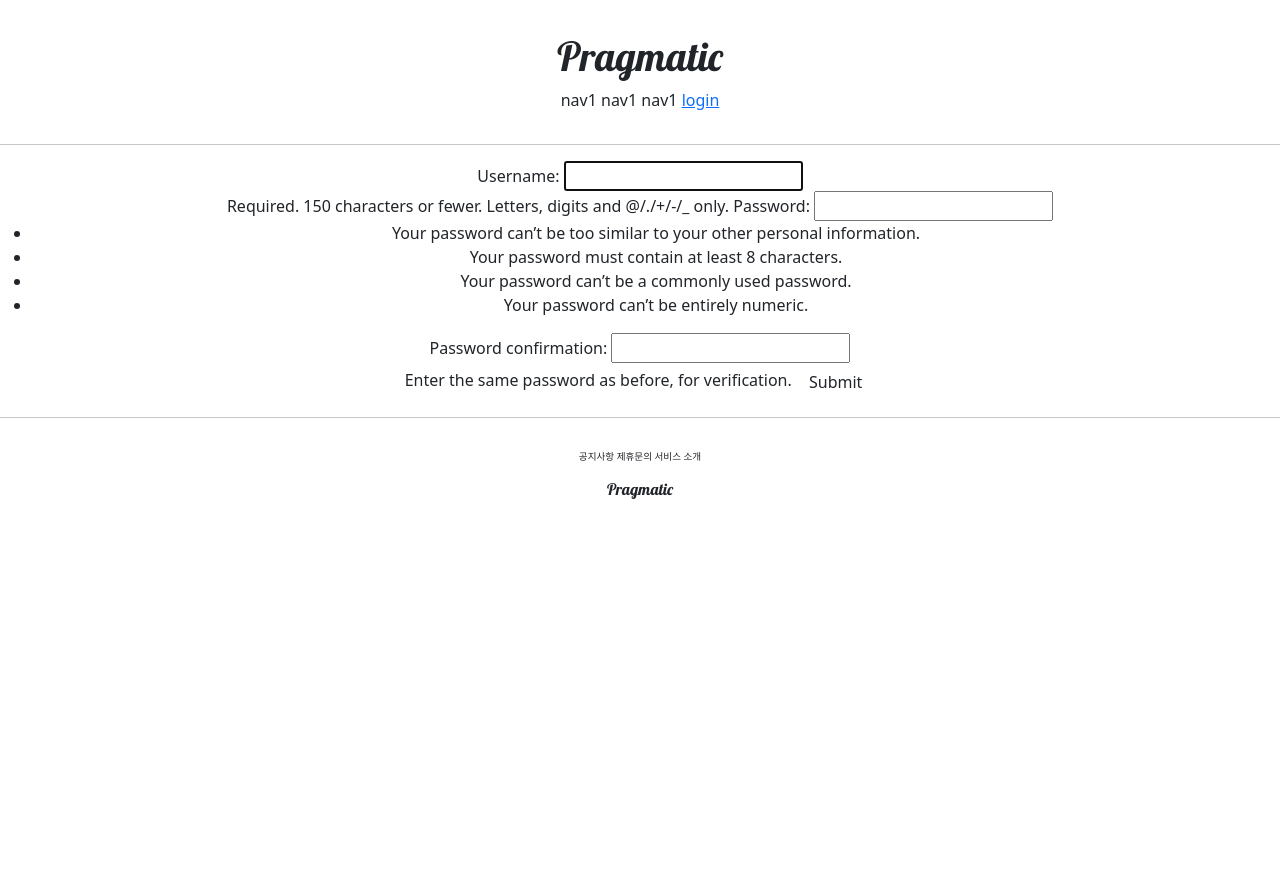
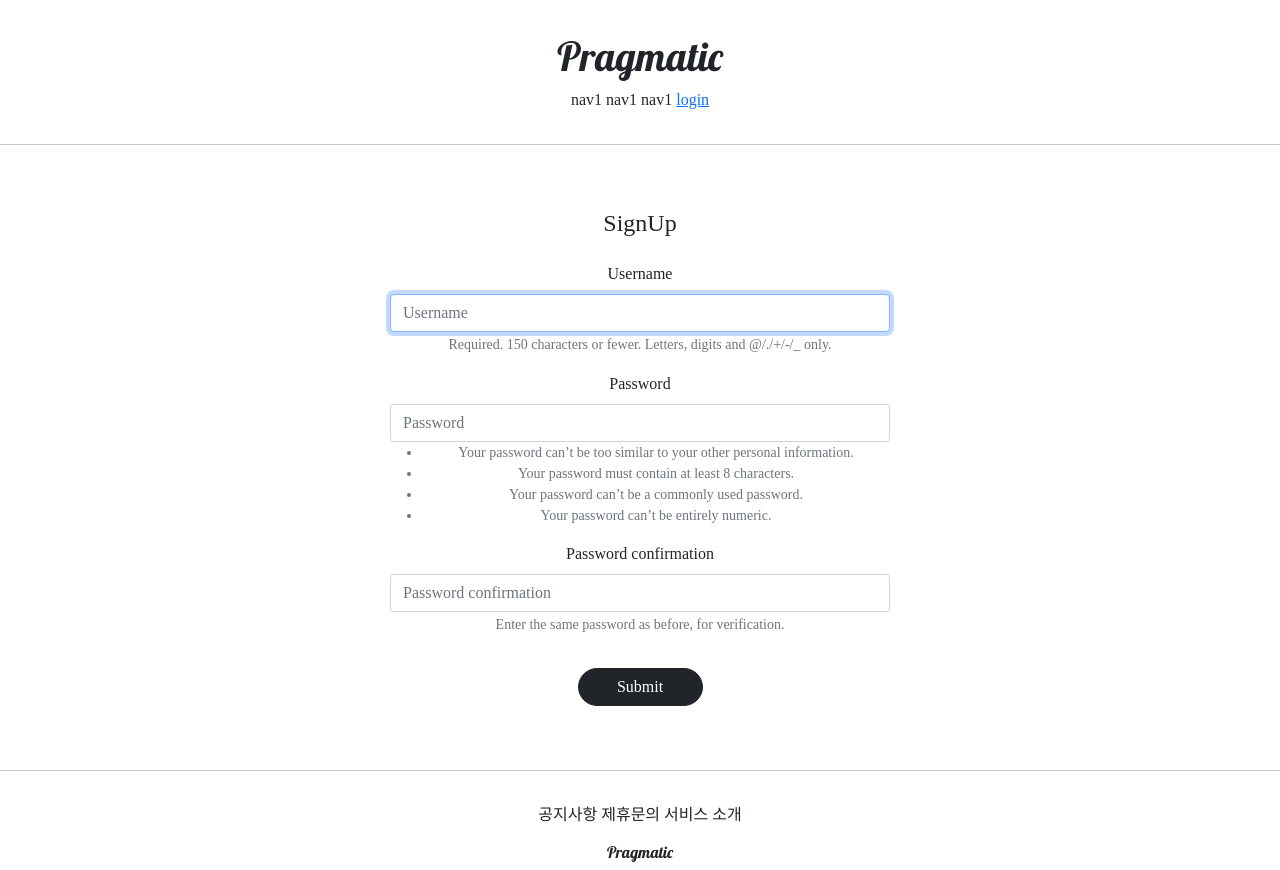
Before and after one commit to kluedeugene/myPinterest, a Django app: page /account/create/ in a window 1280 px wide. Before the commit the page ends 499 px from the top, so only its background shows below. Run offline with Django 4.2, Linux system fonts and the light colour scheme; some libraries are stand-ins or nearby versions.

Commit message:
django course 23 commit about Form design using Bootstrap

```diff
--- a/accountapp/templates/accountapp/create.html
+++ b/accountapp/templates/accountapp/create.html
@@ -1,13 +1,18 @@
 {% extends 'base.html' %}
+{% load bootstrap4 %}
+
 
 {% block content %}
 
-    <div style="text-align: center">
+    <div style="text-align: center; max-width: 500px; margin: 4rem auto ">
+        <div class = "mb-4">
+            <h4>SignUp</h4>
+        </div>
             <form action="{% url 'accountapp:create' %}" method="post">
                 {% csrf_token %}
-                {{ form }}
+                {% bootstrap_form form %}
 
-                <input type="submit" class="btn btn_primary">
+                <input type="submit" class ="btn btn-dark rounded-pill col-3 mt-3">
             </form>
     </div>
 
--- a/pragmatic/settings.py
+++ b/pragmatic/settings.py
@@ -48,6 +48,7 @@ INSTALLED_APPS = [
     'django.contrib.sessions',
     'django.contrib.messages',
     'django.contrib.staticfiles',
+    'bootstrap4',
     'accountapp',
 ]
 
--- a/static/base.css
+++ b/static/base.css
@@ -5,7 +5,7 @@
 
 .pragmatic_footer_button {
 
-    font-size: .6rem;
+    font-size: 1rem;
 }
 
 .pragmatic_footer{
--- a/templates/base.html
+++ b/templates/base.html
@@ -1,14 +1,18 @@
 <!DOCTYPE html>
 <html lang="ko">
+
 {% include 'head.html' %}
-<body>
+
+<body style ="font-family: 'NanumSquareL';">
 
   {% include 'header.html' %}
+
 <hr>
+
     {% block content %}
+    {% endblock %}
 
-    {% endblock %}
-<hr>
+  <hr>
   {% include 'footer.html' %}
 
 
--- a/templates/head.html
+++ b/templates/head.html
@@ -14,4 +14,29 @@
 
 <!-- DEFAULT CSS LINK -->
     <link rel="stylesheet" type="text/css" href="{% static 'base.css' %}">
+
+    <style>
+        @font-face {
+            font-family: 'NanumSquareR';
+            src: local('NanumSquareR');
+            url("{% static 'fonts/NanumSquareR.otf' %}") format("opentype");
+        }
+        @font-face {
+            font-family: 'NanumSquareEB';
+            src: local('NanumSquareEB');
+            url("{% static 'fonts/NanumSquareEB.otf' %}") format("opentype");
+        }
+        @font-face {
+            font-family: 'NanumSquareB';
+            src: local('NanumSquareB');
+            url("{% static 'fonts/NanumSquareB.otf' %}") format("opentype");
+        }
+        @font-face {
+            font-family: 'NanumSquareL';
+            src: local('NanumSquareL');
+            url("{% static 'fonts/NanumSquareL.otf' %}") format("opentype");
+        }
+
+
+    </style>
 </head>
```
Also changed, not shown: accountapp/templates/accountapp/login.html (+5 -3 lines), static/fonts/NanumSquareB.otf (added), static/fonts/NanumSquareEB.otf (added), static/fonts/NanumSquareL.otf (added), static/fonts/NanumSquareR.otf (added).
